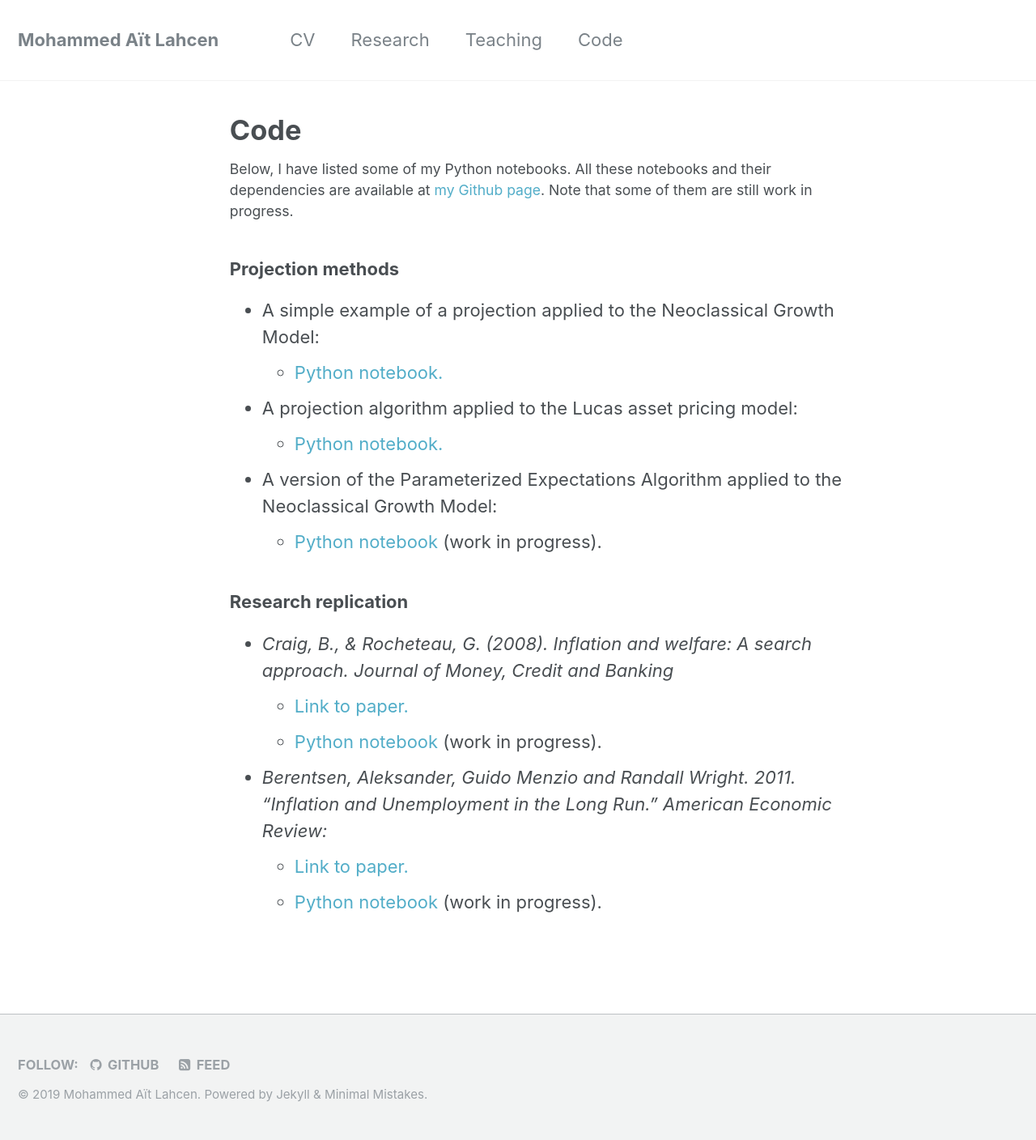
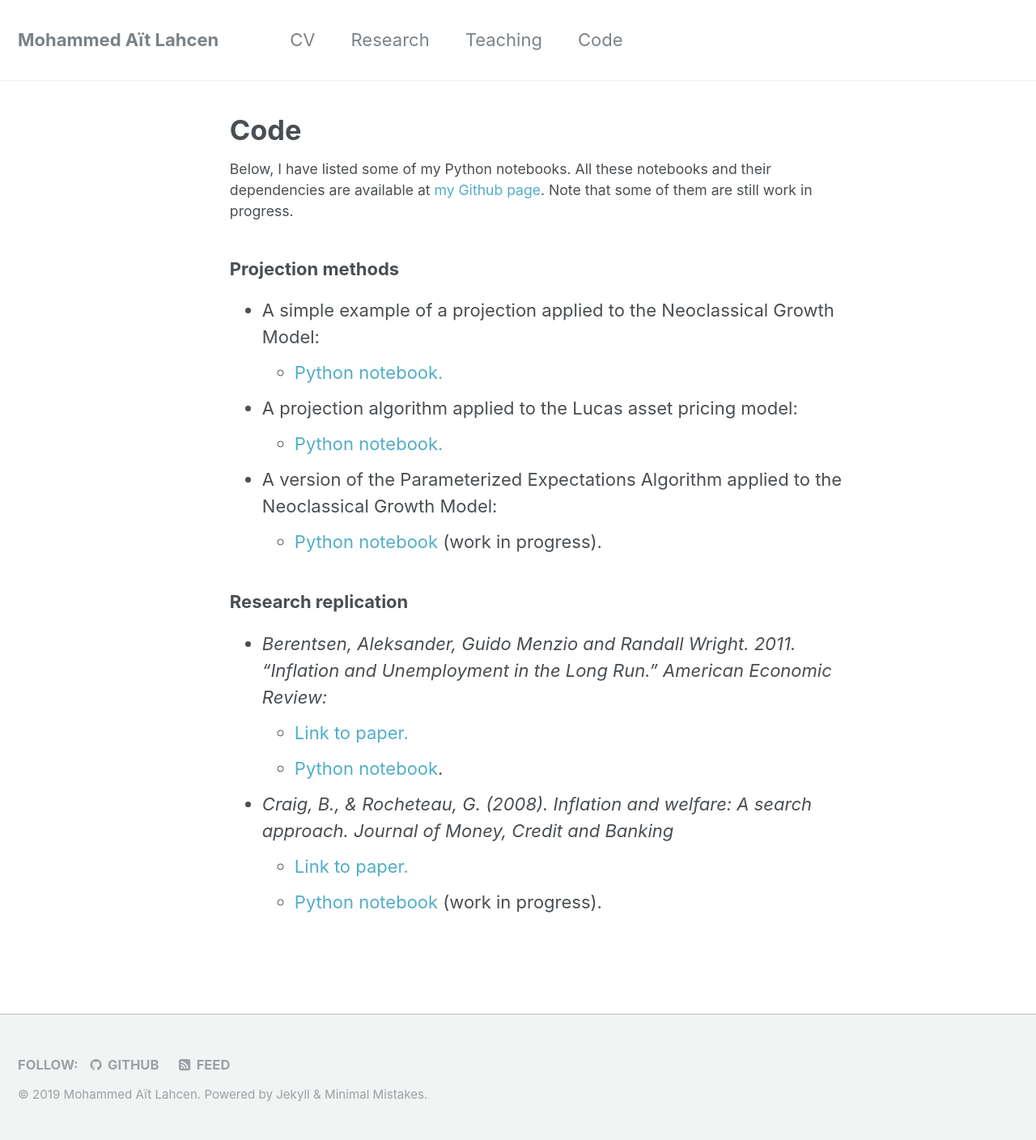
Before and after one commit to maitlahcen/maitlahcen.github.io, a Jekyll site: the page built from _pages/nb.md, in a window 1280 px wide. Shown: the whole page at 81% size. Built offline with Jekyll 4.4.1, drawn with Linux system fonts in a browser that asks for light colours.

Commit message:
Updated BMW

```diff
--- a/_pages/nb.md
+++ b/_pages/nb.md
@@ -22,10 +22,10 @@ Below, I have listed some of my Python notebooks. All these notebooks and their
 
 ### Research replication
 
+* *Berentsen, Aleksander, Guido Menzio and Randall Wright. 2011. "Inflation and Unemployment in the Long Run." American Economic Review:*
+  - [Link to paper.](https://www.aeaweb.org/articles?id=10.1257/aer.101.1.371)
+  - [Python notebook](https://nbviewer.jupyter.org/github/maitlahcen/research_replication/blob/master/BMW/BMW_replication.ipynb).
+
 * *Craig, B., & Rocheteau, G. (2008). Inflation and welfare: A search approach. Journal of Money, Credit and Banking*
   - [Link to paper.](https://www.clevelandfed.org/en/newsroom-and-events/publications/discontinued-publications/policy-discussion-papers/pdp-0612-inflation-and-welfare.aspx)
   - [Python notebook](https://nbviewer.jupyter.org/github/maitlahcen/research_replication/blob/master/Craig-Rocheteau/Craig-Rocheteau_replication.ipynb) (work in progress).
-
-* *Berentsen, Aleksander, Guido Menzio and Randall Wright. 2011. "Inflation and Unemployment in the Long Run." American Economic Review:*
-  - [Link to paper.](https://www.aeaweb.org/articles?id=10.1257/aer.101.1.371)
-  - [Python notebook](https://nbviewer.jupyter.org/github/maitlahcen/research_replication/blob/master/BMW/BMW_replication.ipynb) (work in progress).
```
